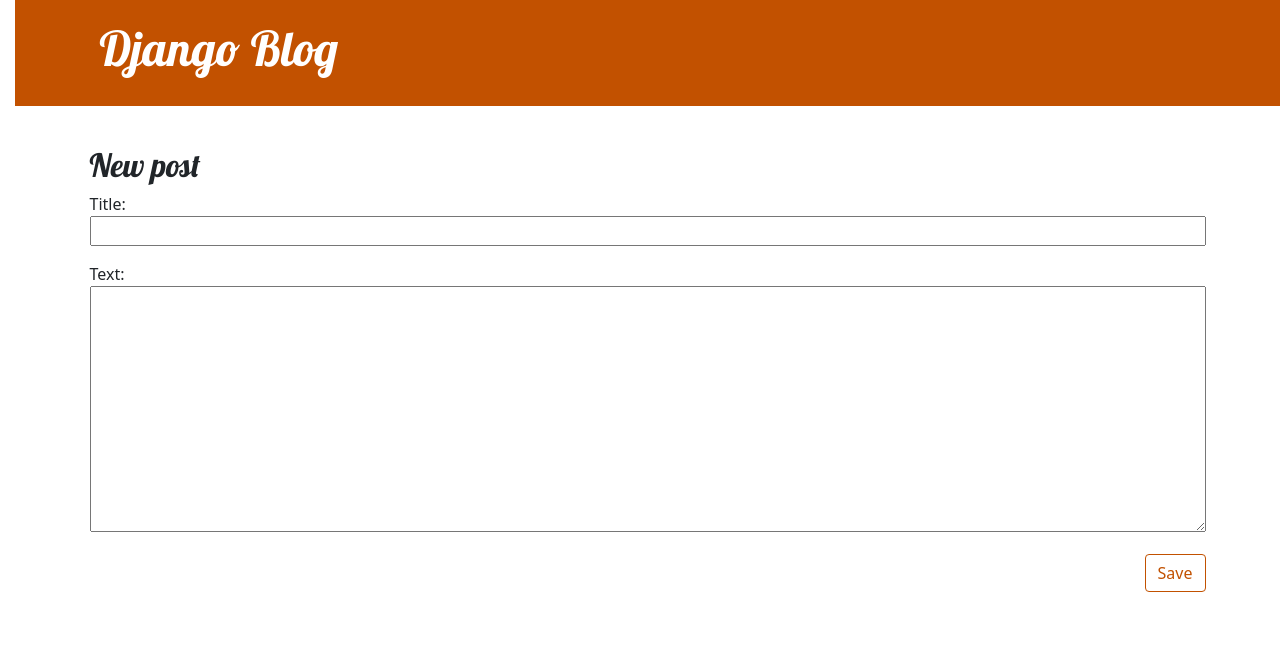
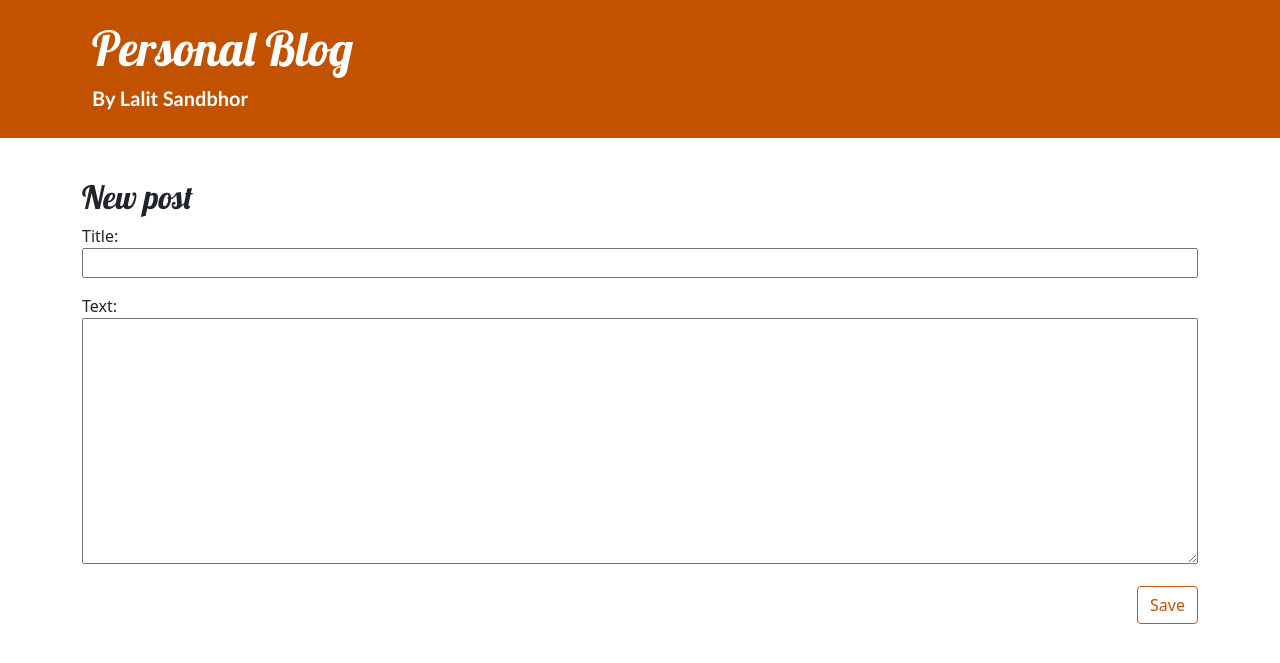
Before and after one commit to lalit-8/my-first-blog, a Django app: page /post/new/ in a window 1280 px wide. Shown: the top 663 px of the page. Run offline with Django 3.2, Linux system fonts and the light colour scheme.

Commit message:
Updated the title and h1 content

```diff
--- a/blog/static/css/blog.css
+++ b/blog/static/css/blog.css
@@ -1,7 +1,3 @@
-body {
-    padding-left: 15px;
-}
-
 h1 a, h2 a {
     color: #C25100;
     font-family: 'Lobster';
@@ -26,8 +22,15 @@
 h1,
 h2,
 h3,
-h4 {
+h4
+{
     font-family: 'Lobster', cursive;
+}
+
+h5{
+	font-family:Calibri;
+	font-weight:bold;
+	color: #ffffff;
 }
 
 .date {
--- a/blog/templates/blog/base.html
+++ b/blog/templates/blog/base.html
@@ -2,20 +2,21 @@
 <!DOCTYPE html>
 <html>
     <head>
-        <title>Django blog</title>
+        <title>Personal blog</title>
         <link rel="stylesheet" href="https://cdn.jsdelivr.net/npm/bootstrap@5.1.3/dist/css/bootstrap.min.css" integrity="sha384-1BmE4kWBq78iYhFldvKuhfTAU6auU8tT94WrHftjDbrCEXSU1oBoqyl2QvZ6jIW3" crossorigin="anonymous">
         <link rel='stylesheet' type='text/css' href='//fonts.googleapis.com/css?family=Lobster&subset=latin,latin-ext'>
         <link rel="stylesheet" href="{% static 'css/blog.css' %}">
     </head>
     <body>
-        <header class="page-header">
+    <header class="page-header">
       <div class="container">
 		{% if user.is_authenticated %}
 			<a href="{% url 'post_new' %}" class="top-menu">
 				{% include './icons/file-earmark-plus.svg' %}
 			</a>
 		{% endif %}
-        <h1><a href="/">Django Blog</a></h1>
+        <h1><a href="/">Personal Blog</a></h1>
+		<h5>By Lalit Sandbhor</h5>
       </div>
     </header>
     <main class="container">
```
